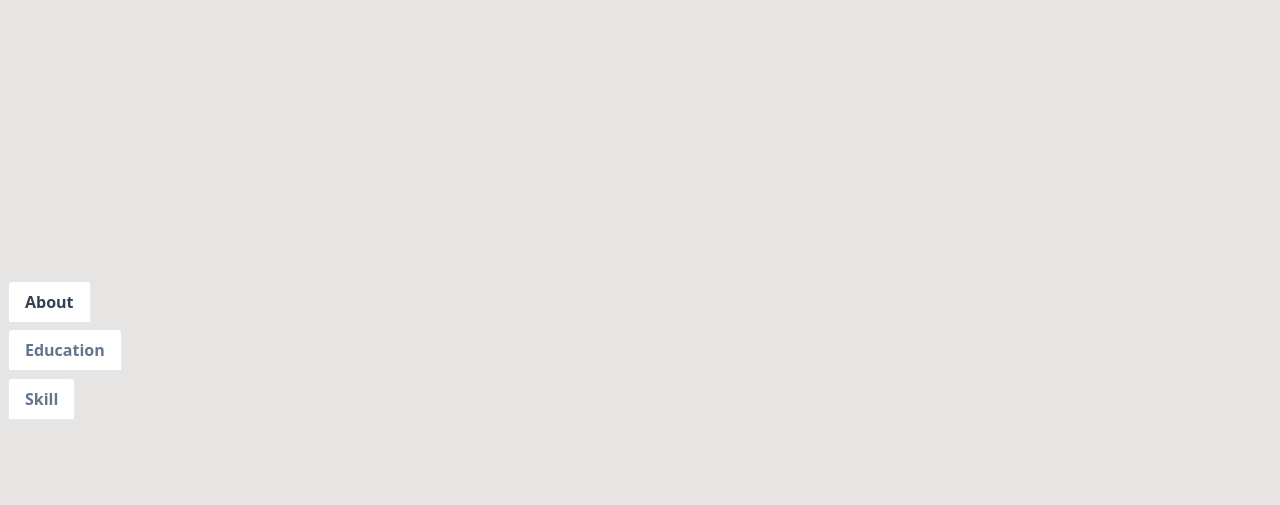
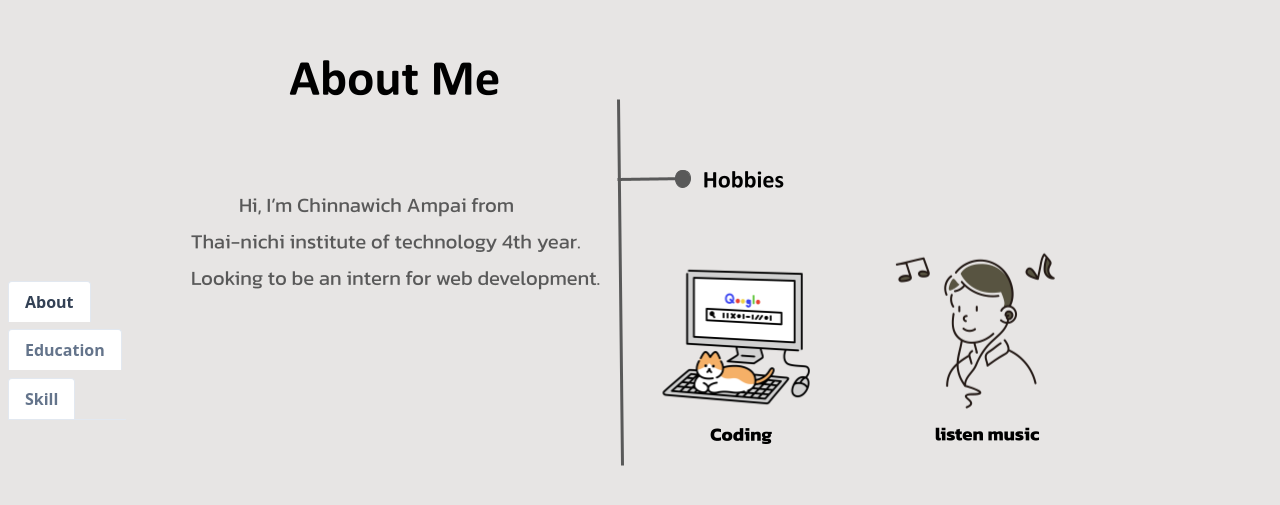
Before and after one commit to HimitsuTH/portfolio, a React (Vite) app: page / in a window 1280 px wide. Shown: the part 919-1424 px from the top of the page. Built offline with nearby package versions, Linux system fonts and the light colour scheme.

Commit message:
`about page`

```diff
--- a/src/components/About/Education.tsx
+++ b/src/components/About/Education.tsx
@@ -1,6 +1,8 @@
 // import React from "react";
 
 const Education = ({ image }: any) => {
+
+  console.log(image)
   return (
     <div className="flex items-center flex-col  transition-all justify-center">
       <img src={image} alt="education" />
--- /dev/null
+++ b/src/components/About/Introduction.tsx
@@ -0,0 +1,14 @@
+import React from 'react'
+import image from '../../assets/About.png'
+
+
+
+const Introduction = () => {
+  return (
+    <div className="flex items-center flex-col  transition-all justify-center">
+    <img src={image} alt="education" />
+  </div>
+  )
+}
+
+export default Introduction
--- a/src/components/AboutPage.tsx
+++ b/src/components/AboutPage.tsx
@@ -1,6 +1,7 @@
 import React, { useState } from "react";
 import EducationImg from "../assets/educationImg.png";
 import Education from "./About/Education";
+import Introduction from "./About/Introduction";
 
 import {
   Accordion,
@@ -130,7 +131,7 @@ const AboutPage = () => {
       ) : (
         <div className=" hidden min-[920px]:block">
           {tabActive === "tab1" ? (
-            <div></div>
+            <Introduction/>
           ) : tabActive === "tab2" ? (
             <Education image={EducationImg} />
           ) : (
```
Also changed, not shown: src/assets/About.png (added).
